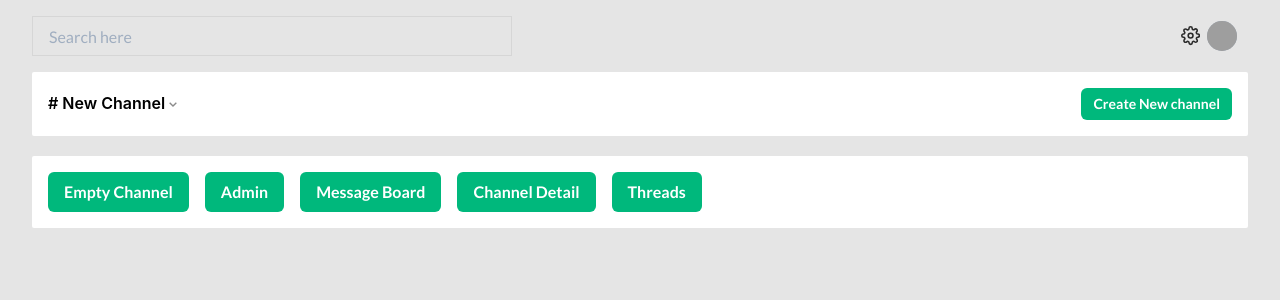
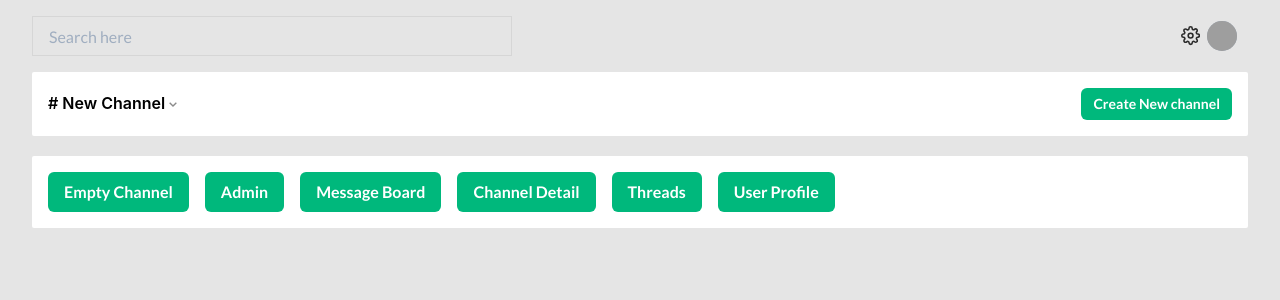
Before and after one commit to zurichat/zc_plugin_channels, a React (Create React App) app in the folder frontend/: page / in a window 1280 px wide. Shown: the top 300 px of the page. Built offline with nearby package versions, Linux system fonts and the light colour scheme; no server answers; grey boxes are pictures that could not be loaded.

Commit message:
Added the User profile button to home.jsx

```diff
--- a/frontend/src/components/home/Home.jsx
+++ b/frontend/src/components/home/Home.jsx
@@ -67,11 +67,16 @@ const Home = () => {
           <Button colorScheme="teal" bg="#00b87c" variant="solid">
             <Link to="/channel-detail">Channel Detail</Link>
           </Button>
-          {/* <Button colorScheme="teal" variant="solid">
-            <Link to="/user-profile"> User Profile</Link>
-          </Button> */}
           <Button colorScheme="teal" bg="#00b87c" variant="solid">
             <Link to="/thread"> Threads</Link>
+          </Button>{" "}
+          <Button
+
+            colorScheme="teal"
+            bg="#00b87c"
+            variant="solid"
+          >
+            <Link to="/user-profile"> User Profile</Link>
           </Button>
         </Stack>
       </Box>
```
